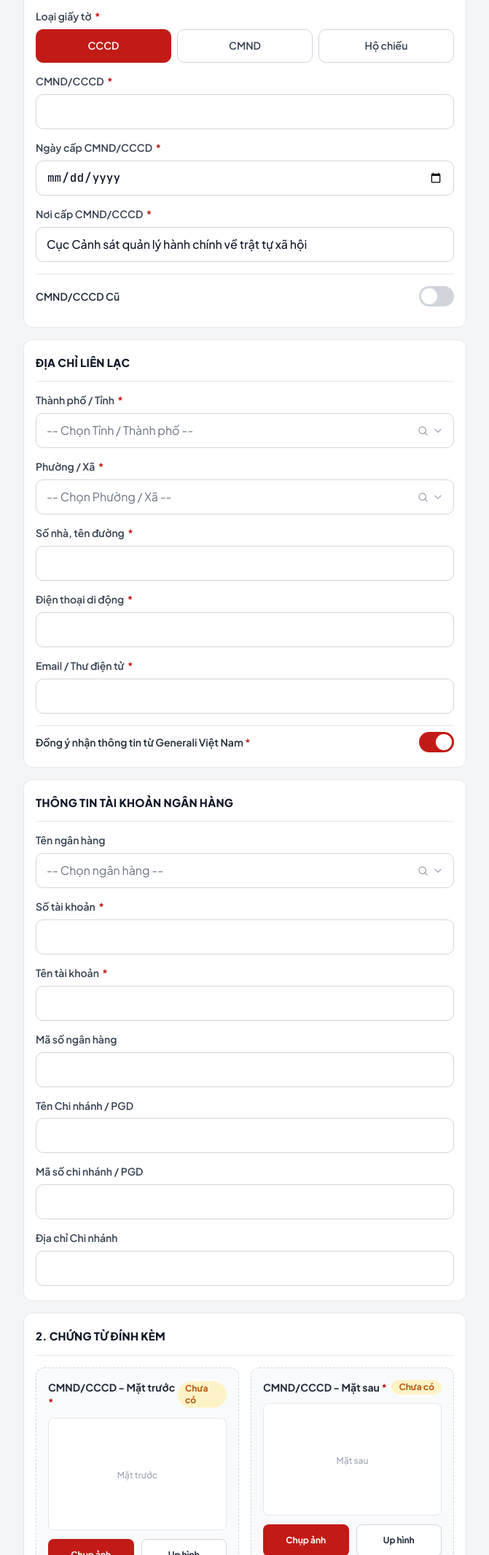
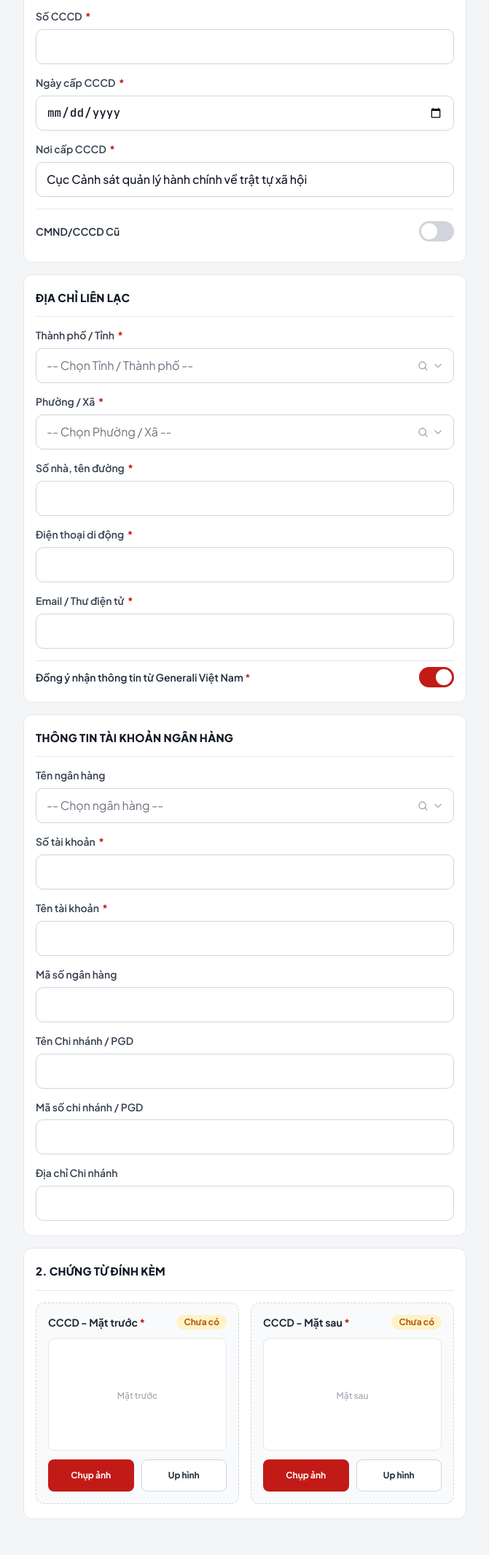
Before and after one commit to Thaichausg/generali-genre-ekyc, a plain HTML site: page index.html in a window 1280 px wide. Shown: the part 1160-3291 px from the top of the page at 73% size, without its empty margins (304-975 px from the left). Drawn offline with nearby package versions, Linux system fonts and the light colour scheme.

Commit message:
Remove ID type selector (CCCD/CMND/Passport) and standardize current ID to CCCD

```diff
--- a/index.html
+++ b/index.html
@@ -158,31 +158,22 @@
                         <p class="field-error-msg hidden"></p>
                     </div>
 
+                    <input type="hidden" id="loaiGiayTo" value="Căn cước Công dân" />
+
                     <div class="flat-field">
-                        <label class="flat-label">Loại giấy tờ <span class="req">*</span></label>
-                        <input type="hidden" id="loaiGiayTo" value="Căn cước Công dân" />
-                        <div class="segmented-track" data-target="loaiGiayTo">
-                            <button type="button" class="seg-pill active" data-val="Căn cước Công dân" onclick="selectSegmented('loaiGiayTo', 'Căn cước Công dân')">CCCD</button>
-                            <button type="button" class="seg-pill" data-val="Chứng minh Nhân dân" onclick="selectSegmented('loaiGiayTo', 'Chứng minh Nhân dân')">CMND</button>
-                            <button type="button" class="seg-pill" data-val="Hộ chiếu" onclick="selectSegmented('loaiGiayTo', 'Hộ chiếu')">Hộ chiếu</button>
-                        </div>
+                        <label for="soGiayTo" class="flat-label">Số CCCD <span class="req">*</span></label>
+                        <input type="text" id="soGiayTo" inputmode="numeric" maxlength="12" class="flat-input form-input font-mono-num" />
                         <p class="field-error-msg hidden"></p>
                     </div>
 
                     <div class="flat-field">
-                        <label for="soGiayTo" class="flat-label">CMND/CCCD <span class="req">*</span></label>
-                        <input type="text" id="soGiayTo" inputmode="numeric" maxlength="15" class="flat-input form-input font-mono-num" />
-                        <p class="field-error-msg hidden"></p>
-                    </div>
-
-                    <div class="flat-field">
-                        <label for="ngayCap" class="flat-label">Ngày cấp CMND/CCCD <span class="req">*</span></label>
+                        <label for="ngayCap" class="flat-label">Ngày cấp CCCD <span class="req">*</span></label>
                         <input type="date" id="ngayCap" class="flat-input form-input font-mono-num" />
                         <p class="field-error-msg hidden"></p>
                     </div>
 
                     <div class="flat-field">
-                        <label for="noiCap" class="flat-label">Nơi cấp CMND/CCCD <span class="req">*</span></label>
+                        <label for="noiCap" class="flat-label">Nơi cấp CCCD <span class="req">*</span></label>
                         <input type="text" id="noiCap" list="issuePlacesList" class="flat-input form-input" value="Cục Cảnh sát quản lý hành chính về trật tự xã hội" />
                         <datalist id="issuePlacesList"></datalist>
                         <p class="field-error-msg hidden"></p>
@@ -334,7 +325,7 @@
                     <div class="grid grid-cols-1 sm:grid-cols-2 gap-4">
                         <div id="cccdCardFront" class="id-card-slot space-y-3">
                             <div class="flex items-center justify-between">
-                                <span class="text-sm font-bold text-gray-800">CMND/CCCD - Mặt trước <span class="text-[#C21B17]">*</span></span>
+                                <span class="text-sm font-bold text-gray-800">CCCD - Mặt trước <span class="text-[#C21B17]">*</span></span>
                                 <span id="badgeStatusFront" class="text-xs font-bold px-2.5 py-0.5 rounded-full bg-amber-100 text-amber-700">Chưa có</span>
                             </div>
 
@@ -360,7 +351,7 @@
 
                         <div id="cccdCardBack" class="id-card-slot space-y-3">
                             <div class="flex items-center justify-between">
-                                <span class="text-sm font-bold text-gray-800">CMND/CCCD - Mặt sau <span class="text-[#C21B17]">*</span></span>
+                                <span class="text-sm font-bold text-gray-800">CCCD - Mặt sau <span class="text-[#C21B17]">*</span></span>
                                 <span id="badgeStatusBack" class="text-xs font-bold px-2.5 py-0.5 rounded-full bg-amber-100 text-amber-700">Chưa có</span>
                             </div>
 
--- a/js/app.js
+++ b/js/app.js
@@ -567,15 +567,11 @@ function validateAllFields() {
     requireField('noiSinh', 'Nơi sinh');
     requireField('tinhTrangHonNhan', 'Tình trạng hôn nhân');
     requireField('quocTich', 'Quốc tịch');
-    requireField('loaiGiayTo', 'Loại giấy tờ');
 
-    if (requireField('soGiayTo', 'CMND/CCCD')) {
-        const loai = document.getElementById('loaiGiayTo').value;
+    if (requireField('soGiayTo', 'Số CCCD')) {
         const so = document.getElementById('soGiayTo').value.trim();
-        if (loai === 'Căn cước Công dân' && !/^\d{12}$/.test(so)) {
+        if (!/^\d{12}$/.test(so)) {
             markInvalid('soGiayTo', 'CCCD phải gồm 12 chữ số');
-        } else if (loai === 'Chứng minh Nhân dân' && !/^(\d{9}|\d{12})$/.test(so)) {
-            markInvalid('soGiayTo', 'CMND phải gồm 9 hoặc 12 chữ số');
         }
     }
     requireField('noiCap', 'Nơi cấp');
--- a/js/scanner.js
+++ b/js/scanner.js
@@ -513,9 +513,9 @@ class CCCDScanner {
             }
         }
 
-        // 3. Số CCCD / CMND, Ngày cấp, Nơi cấp
+        // 3. Số CCCD, Ngày cấp, Nơi cấp
         if (data.cccd) {
-            setVal('loaiGiayTo', data.cccd.length === 9 ? 'Chứng minh Nhân dân' : 'Căn cước Công dân');
+            setVal('loaiGiayTo', 'Căn cước Công dân');
             setVal('soGiayTo', data.cccd);
         }
         if (data.noiCap) setVal('noiCap', data.noiCap);
```
